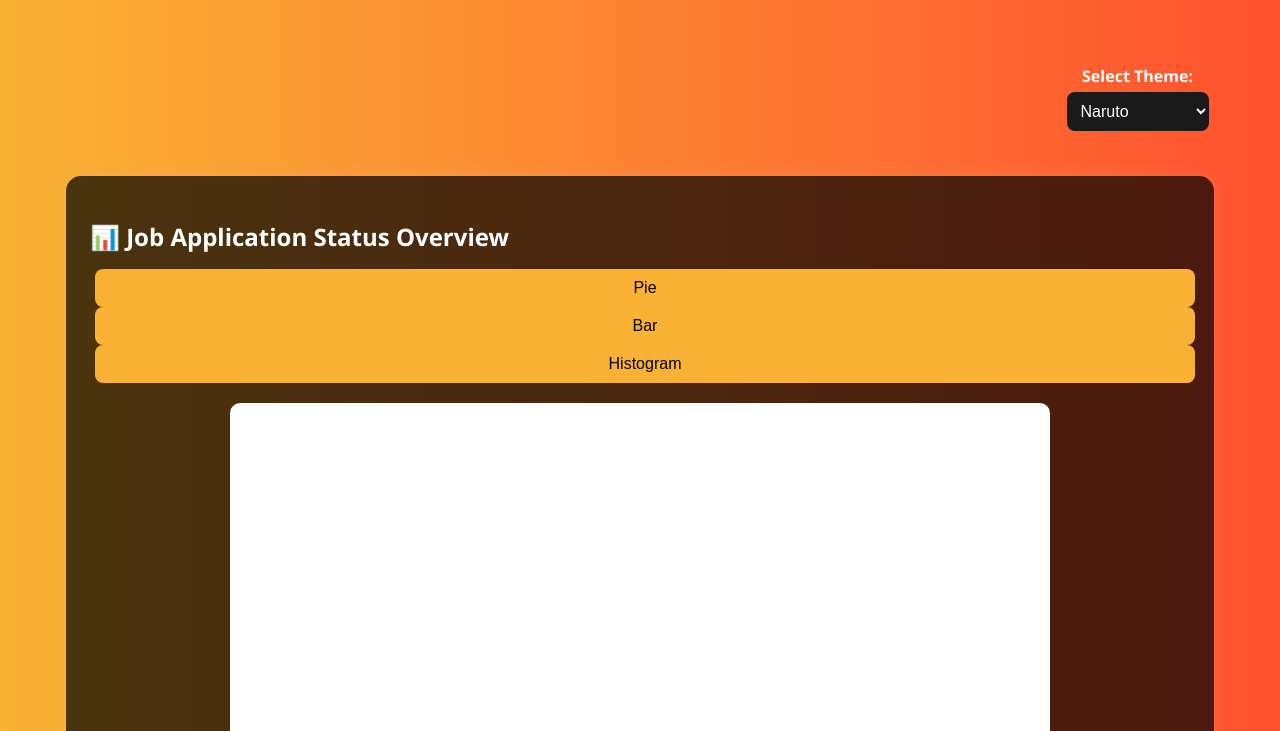
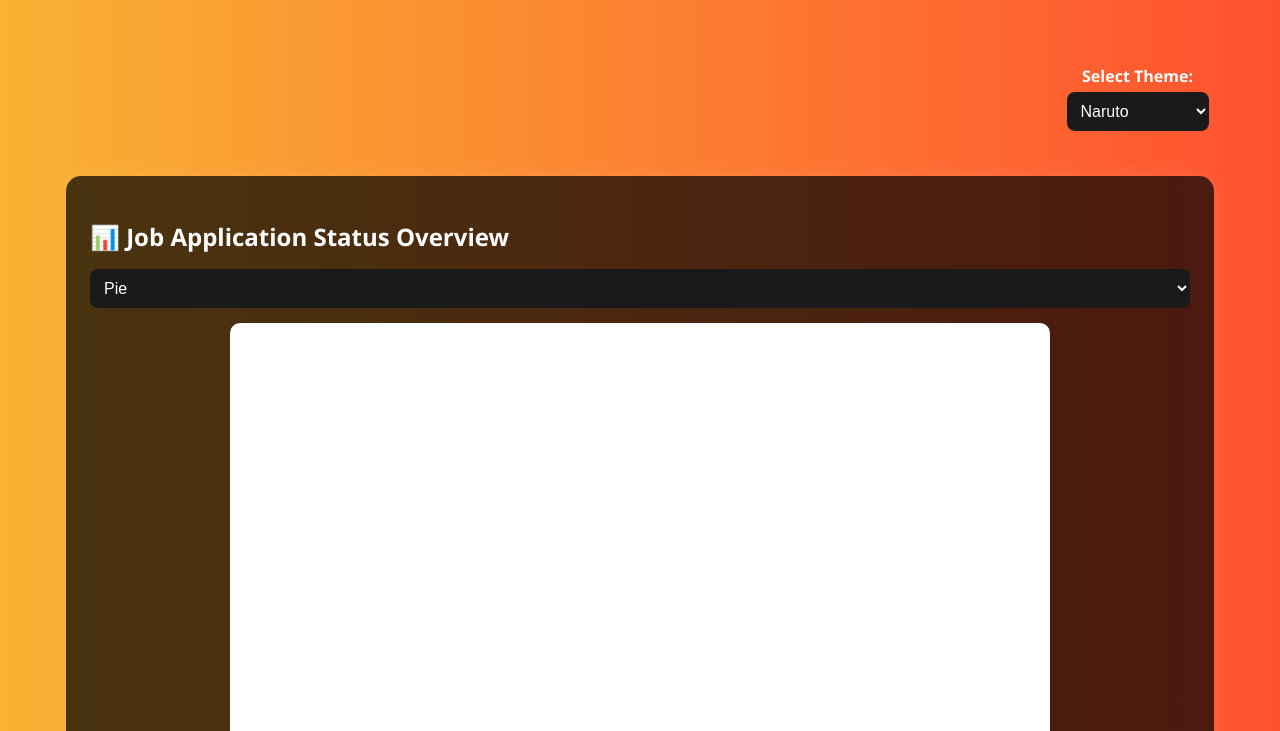
Before and after one commit to nitinrohan/JobHuntly, a website: page client/dashboard.html in a window 1280 px wide. Shown: the part 65-796 px from the top of the page. Drawn offline with nearby package versions, Linux system fonts and the light colour scheme; no server answers.

Commit message:
the charts can be changed now and are fully working

```diff
--- a/client/dashboard.html
+++ b/client/dashboard.html
@@ -42,11 +42,12 @@
       <!-- Chart Section -->
       <div class="dashboard-section">
         <h2>📊 Job Application Status Overview</h2>
-        <div class="chart-controls">
-          <button onclick="changeChartType('pie')">Pie</button>
-          <button onclick="changeChartType('bar')">Bar</button>
-          <button onclick="changeChartType('doughnut')">Histogram</button>
-        </div>
+        <select id="chartType">
+          <option value="pie">Pie</option>
+          <option value="bar">Bar</option>
+          <option value="doughnut">Histogram</option>
+        </select>
+
         <canvas id="jobChart" width="400" height="200"></canvas>
       </div>
 
```
